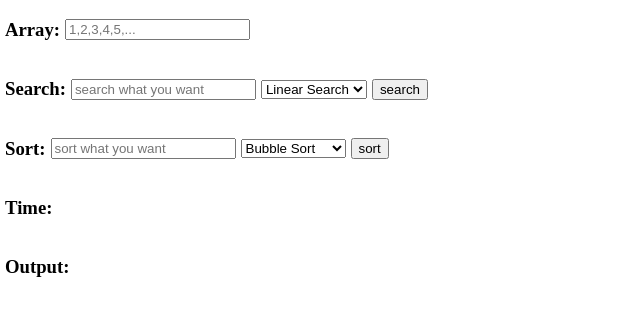
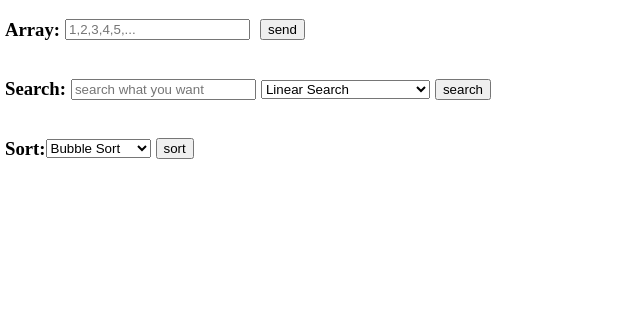
Before and after one commit to mhoow6/algorithm-with-js, a plain HTML site: page index.html in a window 1280 px wide. Shown: the whole page, without its empty margins (0-640 px from the left). Drawn offline with Linux system fonts and the light colour scheme.

Commit message:
아웃풋은 일단 콘솔 로그로 해결하자

```diff
--- a/index.html
+++ b/index.html
@@ -6,13 +6,14 @@
     <meta name="viewport" content="width=device-width, initial-scale=1.0">
     <title>Algorithm</title>
     <link rel="stylesheet" href="style.css">
-    <script src="script.js" type="module"></script>
 </head>
 <body>
     <!-- 배열 입력 받기 -->
     <div>
         <h3>Array: </h3>
     <input type="text" id="arrayText" placeholder="1,2,3,4,5,...">
+    <!-- 배열 버튼 -->
+    <input type="button" id="arrayBtn" value="send">
     </div>
 
     <!-- 검색할 숫자 입력 받기-->
@@ -20,9 +21,10 @@
         <h3>Search: </h3>
     <input type="text" id="searchText" placeholder="search what you want">
     <!-- 검색 방법 선택 -->
-    <select data-sol>
+    <select id="searchSelect">
         <option value="linear">Linear Search</option>
         <option value="binary">Binary Search</option>
+        <option value="binaryRe">Binary Search Recursive</option>
     </select>
     <!-- 검색 버튼 -->
     <input type="button" id="searchBtn" value="search">
@@ -31,9 +33,8 @@
     <!-- 정렬할 숫자 입력 받기-->
     <div>
         <h3>Sort: </h3>
-    <input type="text" id="sortText" placeholder="sort what you want">
     <!-- 정렬 방법 선택 -->
-    <select data-sol>
+    <select id="sortSelect">
         <option value="bubble">Bubble Sort</option>
         <option value="selection">Selection Sort</option>
         <option value="merge">Merge Sort</option>
@@ -41,15 +42,6 @@
     <!-- 정렬 버튼 -->
     <input type="button" id="sortBtn" value="sort">
     </div>
-
-    <!-- 검색 시간 출력 -->
-    <div>
-        <h3>Time: </h3>
-    </div>
-
-    <!-- 아웃풋  -->
-    <div>
-        <h3>Output: </h3>
-    </div>
+    <script src="test.js"></script>
 </body>
 </html>
```
